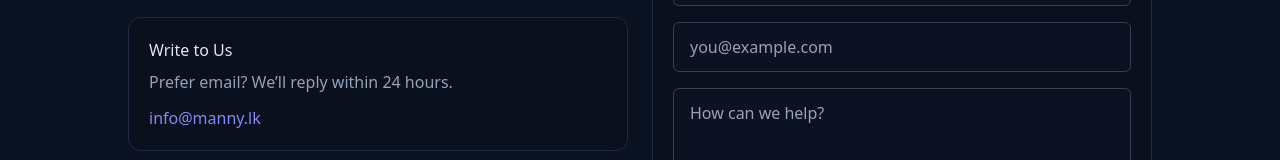
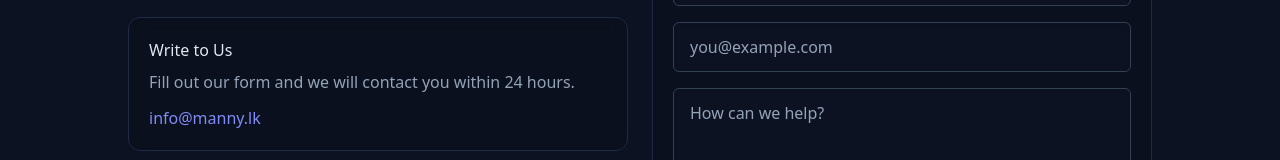
Before and after one commit to UdUdithaEdirisinghe/unm, a Next.js app: page /contact in a window 1280 px wide. Shown: the part 310-470 px from the top of the page. Built offline with nearby package versions, Linux system fonts and the light colour scheme.

Commit message:
contact page improvements

```diff
--- a/src/app/contact/ContactForm.tsx
+++ b/src/app/contact/ContactForm.tsx
@@ -28,7 +28,7 @@ export default function ContactForm() {
       });
       const data = await res.json().catch(() => ({}));
       if (!res.ok) throw new Error(data?.error || "Failed to send your message.");
-      toast.success("Thanks! We’ll get back to you within 24 hours.");
+      toast.success("Thanks for reaching out! One of our team members will get back to you shortly.");
       setForm({ name: "", email: "", message: "" });
     } catch (err: any) {
       toast.error(err?.message ?? "Could not send your message.");
--- a/src/app/contact/page.tsx
+++ b/src/app/contact/page.tsx
@@ -44,7 +44,7 @@ export default function ContactPage() {
           <div className="panel p-5 h-full">
             <h2 className="text-slate-200 font-medium">Write to Us</h2>
             <p className="mt-2 text-slate-400">
-              Prefer email? We’ll reply within 24 hours.
+              Fill out our form and we will contact you within 24 hours.
             </p>
             <div className="mt-3">
               {/* no underline, brand color handled by your theme */}
```
